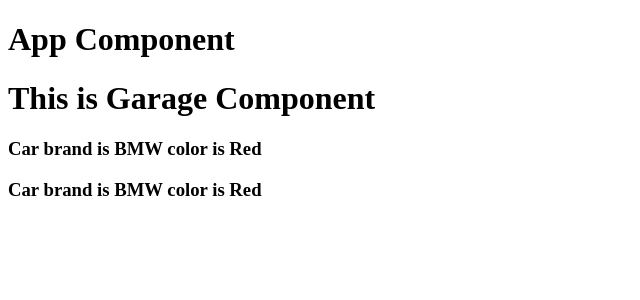
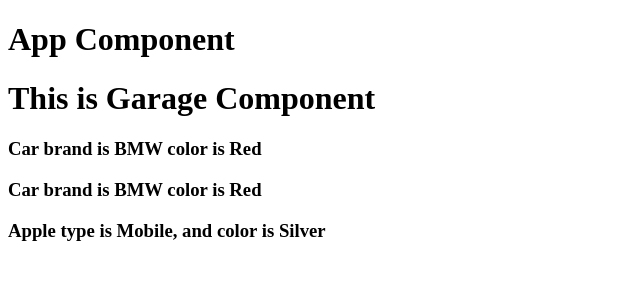
Before and after one commit to panneerselvam999/React-tutorial, a React (Create React App) app in the folder app/: page / in a window 1280 px wide. Shown: the top 300 px of the page, without its empty margins (0-640 px from the left). Built offline with nearby package versions, Linux system fonts and the light colour scheme.

Commit message:
send props in class component

```diff
--- a/app/src/Component/Apple.js
+++ b/app/src/Component/Apple.js
@@ -3,9 +3,11 @@ import React from "react"
 
 class Apple extends React.Component {
     render() {
+        const { AInfo } = this.props
+        const { type, color } = AInfo
         return (
             <div>
-                <h1>Apple Class Component</h1>
+                <h3>Apple type is {type}, and color is {color}</h3>
             </div>
         )
     }
--- a/app/src/Component/Garage.js
+++ b/app/src/Component/Garage.js
@@ -1,8 +1,10 @@
 import Car from "./Car";
+import Apple from "./Apple";
 
 
 // const bmw = "BMW"
 const CarInfo = { brand: "BMW", color: "Red" }
+const AppleInfo = { type: "Mobile", color: "Silver" }
 
 function Garage() {
     return (
@@ -10,6 +12,7 @@ function Garage() {
             <h1>This is Garage Component</h1>
             {/* <Car brand={bmw} color="Black" /> */}
             <Car CarInfoBMW={CarInfo} />
+            <Apple AInfo={AppleInfo} />
         </div>
     )
 }
```
